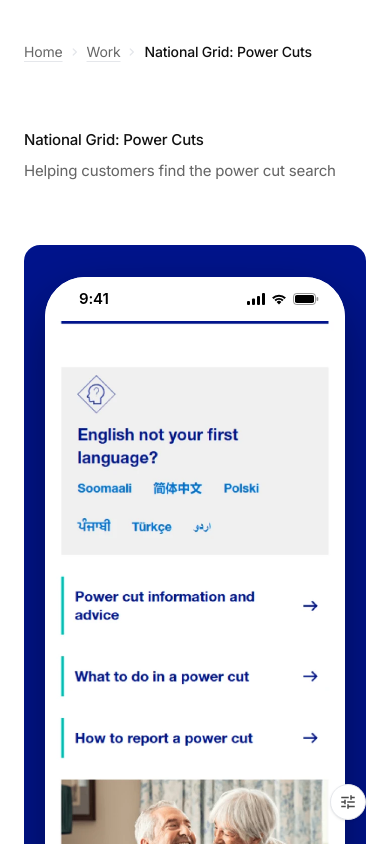
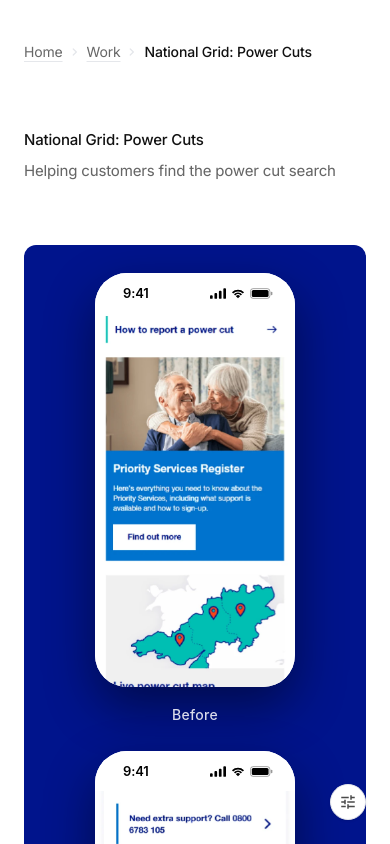
Before and after one commit to YAKKIOS/portfolio, a plain HTML site: page work/nged-power-cuts/index.html in a window 390 px wide. Shown: the top 844 px of the page. Drawn offline with Linux system fonts and the light colour scheme; no server answers.

Commit message:
Reduce phone size, increase gap, fix phones wrap sizing
Co-Authored-By: Claude Sonnet 4.6 <noreply@anthropic.com>
Claude-Session: https://claude.ai/code/session_013oBRQLZtNf27PB7GRxn4CS

```diff
--- a/work/nged-power-cuts/index.html
+++ b/work/nged-power-cuts/index.html
@@ -41,12 +41,12 @@
         /* ── Scrolling phones component ───────────────────────── */
         .pc-phones-wrap {
             background: #00148C;
-            border-radius: 16px;
-            padding: 48px 32px 40px;
+            border-radius: 12px;
+            padding: 40px 32px 32px;
             display: flex;
             justify-content: center;
             align-items: flex-end;
-            gap: 48px;
+            gap: 72px;
             overflow: hidden;
             margin-bottom: 2rem;
         }
@@ -54,42 +54,42 @@
             .pc-phones-wrap {
                 flex-direction: column;
                 align-items: center;
-                gap: 28px;
-                padding: 32px 20px;
+                gap: 24px;
+                padding: 28px 20px;
             }
         }
         .pc-phone {
             display: flex;
             flex-direction: column;
             align-items: center;
-            gap: 20px;
+            gap: 16px;
         }
         .pc-phone-screen {
-            width: 300px;
-            height: 620px;
+            width: 200px;
+            height: 414px;
             background: #fff;
-            border-radius: 40px;
+            border-radius: 32px;
             overflow: hidden;
             display: flex;
             flex-direction: column;
-            box-shadow: 0 24px 60px rgba(0,0,0,.4);
+            box-shadow: 0 20px 50px rgba(0,0,0,.45);
         }
         .pc-status-bar {
             flex: none;
-            height: 44px;
-            padding: 0 26px 0 34px;
+            height: 40px;
+            padding: 0 22px 0 28px;
             display: flex;
             align-items: center;
             justify-content: space-between;
             font-weight: 600;
-            font-size: 15px;
+            font-size: 13px;
             letter-spacing: -.01em;
             color: #000;
             background: #fff;
             font-family: -apple-system, "SF Pro Text", "Helvetica Neue", Arial, sans-serif;
         }
         .pc-status-bar svg { display: block; }
-        .pc-status-icons { display: flex; gap: 6px; align-items: center; }
+        .pc-status-icons { display: flex; gap: 5px; align-items: center; }
         .pc-viewport {
             flex: 1;
             overflow: hidden;
@@ -102,7 +102,7 @@
         }
         .pc-label {
             color: rgba(255,255,255,.85);
-            font-size: 15px;
+            font-size: 14px;
             font-weight: 500;
             letter-spacing: .02em;
             font-family: -apple-system, "SF Pro Text", "Helvetica Neue", Arial, sans-serif;
@@ -157,16 +157,15 @@
     <main>
 
         <!-- ── Scrolling phones hero ─────────────────────────── -->
-        <!-- Images: nged-pc-old.webp + nged-pc-new.webp (clean full-page screenshots, no annotations) -->
         <div class="pc-phones-wrap">
             <figure class="pc-phone">
                 <div class="pc-phone-screen">
                     <div class="pc-status-bar" aria-hidden="true">
                         <span>9:41</span>
                         <span class="pc-status-icons">
-                            <svg width="18" height="12" viewBox="0 0 18 12"><rect x="0" y="8" width="3" height="4" rx="1"/><rect x="5" y="5.5" width="3" height="6.5" rx="1"/><rect x="10" y="3" width="3" height="9" rx="1"/><rect x="15" y="0" width="3" height="12" rx="1"/></svg>
-                            <svg width="16" height="12" viewBox="0 0 16 12"><path d="M8 11.5 5.6 9a3.4 3.4 0 0 1 4.8 0z"/><path d="M3.4 6.8a6.5 6.5 0 0 1 9.2 0l-1.4 1.4a4.5 4.5 0 0 0-6.4 0z"/><path d="M1.1 4.5a9.8 9.8 0 0 1 13.8 0l-1.4 1.4a7.8 7.8 0 0 0-11 0z"/></svg>
-                            <svg width="26" height="12" viewBox="0 0 26 12"><rect x=".5" y=".5" width="22" height="11" rx="3" fill="none" stroke="#000" opacity=".4"/><rect x="2" y="2" width="19" height="8" rx="1.8"/><rect x="23.5" y="4" width="1.8" height="4" rx=".9" opacity=".4"/></svg>
+                            <svg width="16" height="11" viewBox="0 0 18 12"><rect x="0" y="8" width="3" height="4" rx="1"/><rect x="5" y="5.5" width="3" height="6.5" rx="1"/><rect x="10" y="3" width="3" height="9" rx="1"/><rect x="15" y="0" width="3" height="12" rx="1"/></svg>
+                            <svg width="14" height="11" viewBox="0 0 16 12"><path d="M8 11.5 5.6 9a3.4 3.4 0 0 1 4.8 0z"/><path d="M3.4 6.8a6.5 6.5 0 0 1 9.2 0l-1.4 1.4a4.5 4.5 0 0 0-6.4 0z"/><path d="M1.1 4.5a9.8 9.8 0 0 1 13.8 0l-1.4 1.4a7.8 7.8 0 0 0-11 0z"/></svg>
+                            <svg width="23" height="11" viewBox="0 0 26 12"><rect x=".5" y=".5" width="22" height="11" rx="3" fill="none" stroke="#000" opacity=".4"/><rect x="2" y="2" width="19" height="8" rx="1.8"/><rect x="23.5" y="4" width="1.8" height="4" rx=".9" opacity=".4"/></svg>
                         </span>
                     </div>
                     <div class="pc-viewport">
@@ -183,9 +182,9 @@
                     <div class="pc-status-bar" aria-hidden="true">
                         <span>9:41</span>
                         <span class="pc-status-icons">
-                            <svg width="18" height="12" viewBox="0 0 18 12"><rect x="0" y="8" width="3" height="4" rx="1"/><rect x="5" y="5.5" width="3" height="6.5" rx="1"/><rect x="10" y="3" width="3" height="9" rx="1"/><rect x="15" y="0" width="3" height="12" rx="1"/></svg>
-                            <svg width="16" height="12" viewBox="0 0 16 12"><path d="M8 11.5 5.6 9a3.4 3.4 0 0 1 4.8 0z"/><path d="M3.4 6.8a6.5 6.5 0 0 1 9.2 0l-1.4 1.4a4.5 4.5 0 0 0-6.4 0z"/><path d="M1.1 4.5a9.8 9.8 0 0 1 13.8 0l-1.4 1.4a7.8 7.8 0 0 0-11 0z"/></svg>
-                            <svg width="26" height="12" viewBox="0 0 26 12"><rect x=".5" y=".5" width="22" height="11" rx="3" fill="none" stroke="#000" opacity=".4"/><rect x="2" y="2" width="19" height="8" rx="1.8"/><rect x="23.5" y="4" width="1.8" height="4" rx=".9" opacity=".4"/></svg>
+                            <svg width="16" height="11" viewBox="0 0 18 12"><rect x="0" y="8" width="3" height="4" rx="1"/><rect x="5" y="5.5" width="3" height="6.5" rx="1"/><rect x="10" y="3" width="3" height="9" rx="1"/><rect x="15" y="0" width="3" height="12" rx="1"/></svg>
+                            <svg width="14" height="11" viewBox="0 0 16 12"><path d="M8 11.5 5.6 9a3.4 3.4 0 0 1 4.8 0z"/><path d="M3.4 6.8a6.5 6.5 0 0 1 9.2 0l-1.4 1.4a4.5 4.5 0 0 0-6.4 0z"/><path d="M1.1 4.5a9.8 9.8 0 0 1 13.8 0l-1.4 1.4a7.8 7.8 0 0 0-11 0z"/></svg>
+                            <svg width="23" height="11" viewBox="0 0 26 12"><rect x=".5" y=".5" width="22" height="11" rx="3" fill="none" stroke="#000" opacity=".4"/><rect x="2" y="2" width="19" height="8" rx="1.8"/><rect x="23.5" y="4" width="1.8" height="4" rx=".9" opacity=".4"/></svg>
                         </span>
                     </div>
                     <div class="pc-viewport">
```
